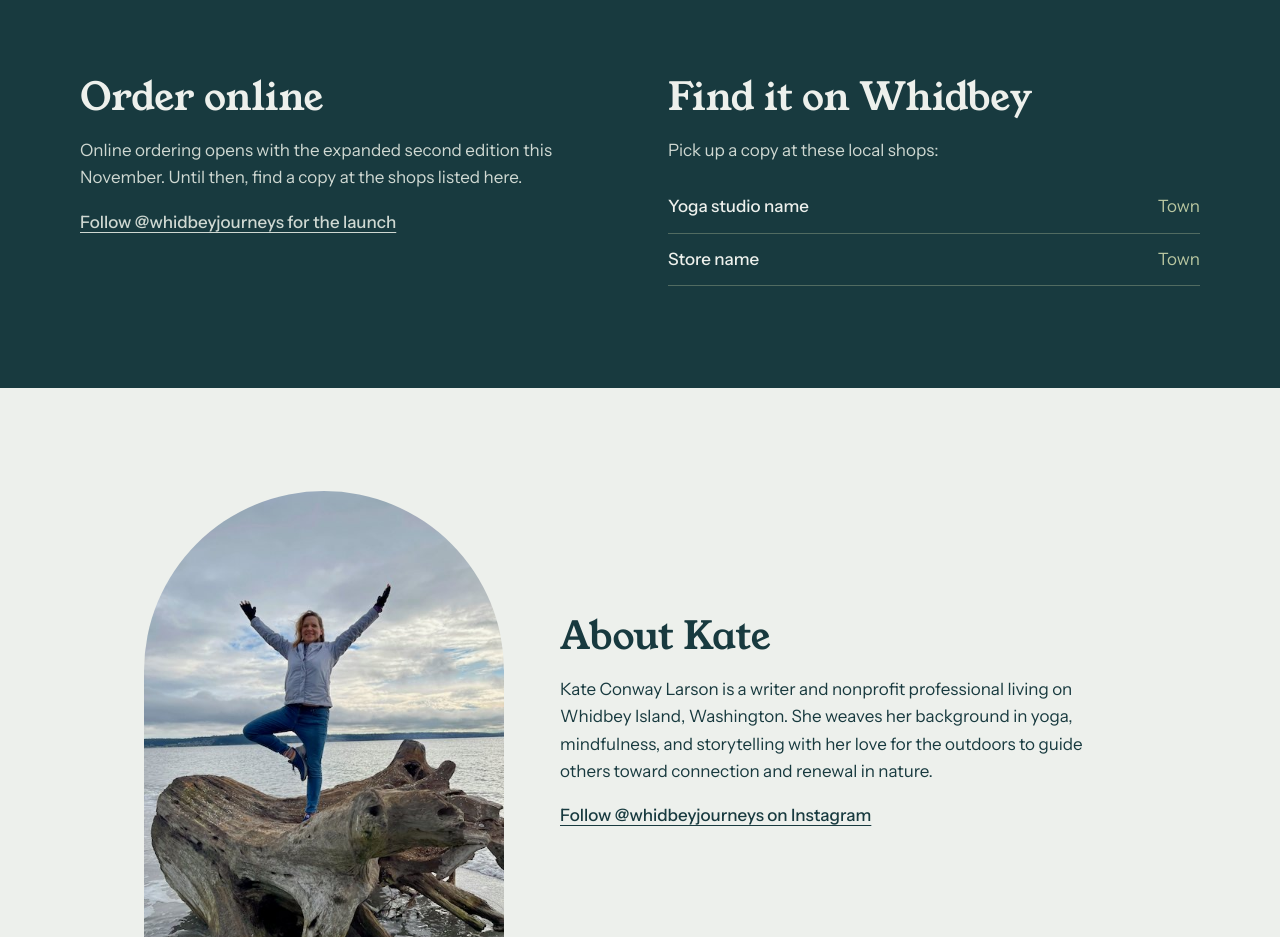
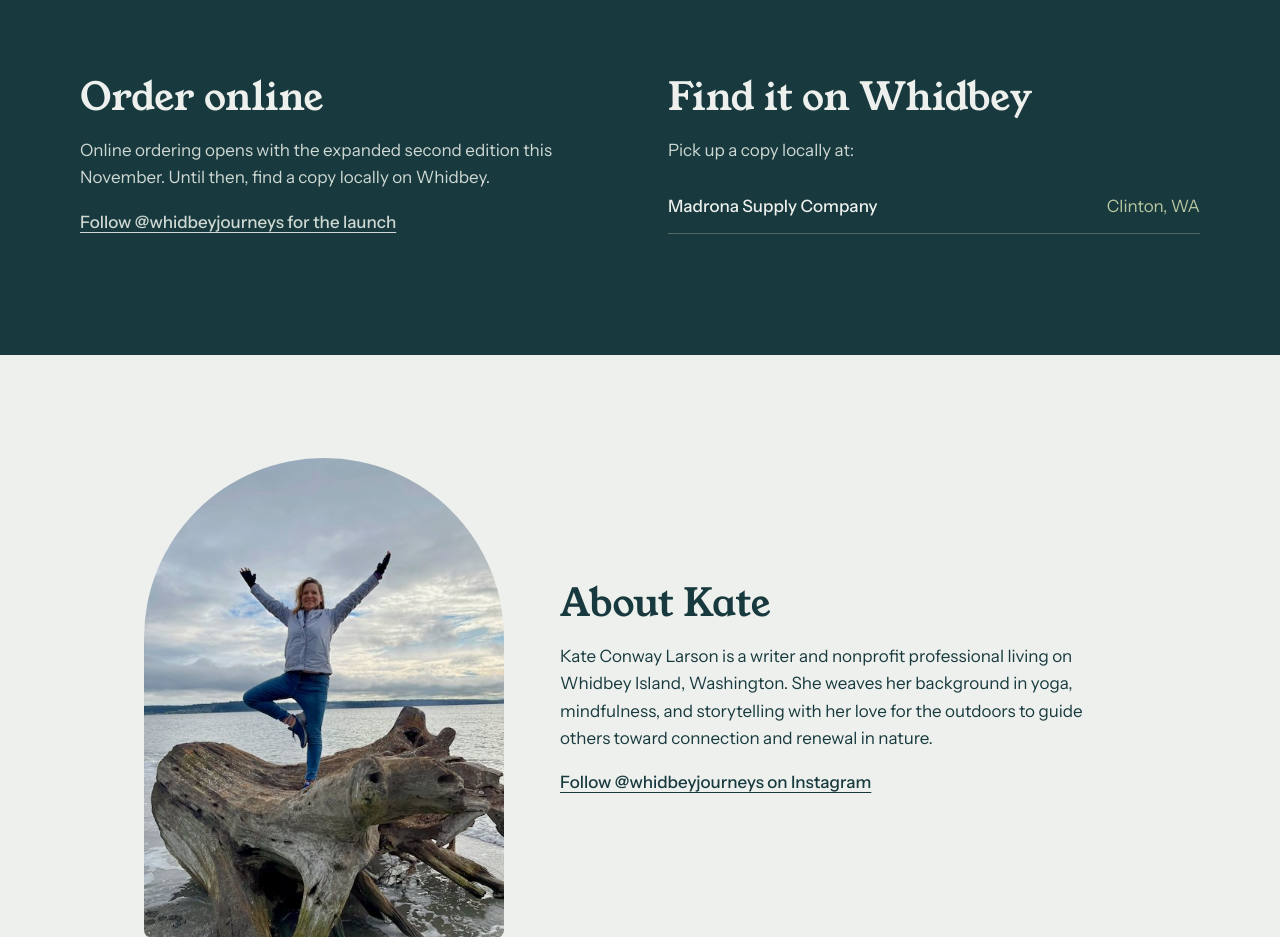
Before and after one commit to namastek8/seasanctuarypress, a plain HTML site: page index.html in a window 1280 px wide. Shown: the part 2360-3297 px from the top of the page. Drawn offline with Linux system fonts and the light colour scheme.

Commit message:
Add Madrona Supply Company to local shops
Co-Authored-By: Claude Opus 5.5 <noreply@anthropic.com>
Claude-Session: https://claude.ai/code/session_018uKCc7rH1KhiLEj2PB3wxG

```diff
--- a/index.html
+++ b/index.html
@@ -91,17 +91,15 @@
     <div class="buy-grid">
       <div class="buy-online">
         <h2>Order online</h2>
-        <p>Online ordering opens with the expanded second edition this November. Until then, find a copy at the shops listed here.</p>
+        <p>Online ordering opens with the expanded second edition this November. Until then, find a copy locally on Whidbey.</p>
         <!-- PHASE D: add PayPal payment link button (quantity, shipping, WA tax) -->
         <p><a class="text-link" href="https://www.instagram.com/whidbeyjourneys/">Follow @whidbeyjourneys for the launch</a></p>
       </div>
       <div class="buy-local">
         <h2>Find it on Whidbey</h2>
-        <p>Pick up a copy at these local shops:</p>
-        <!-- TODO: shop names, towns and links -->
+        <p>Pick up a copy locally at:</p>
         <ul class="shops">
-          <li><span class="shop">Yoga studio name</span><span class="town">Town</span></li>
-          <li><span class="shop">Store name</span><span class="town">Town</span></li>
+          <li><span class="shop">Madrona Supply Company</span><span class="town">Clinton, WA</span></li>
         </ul>
       </div>
     </div>
```
